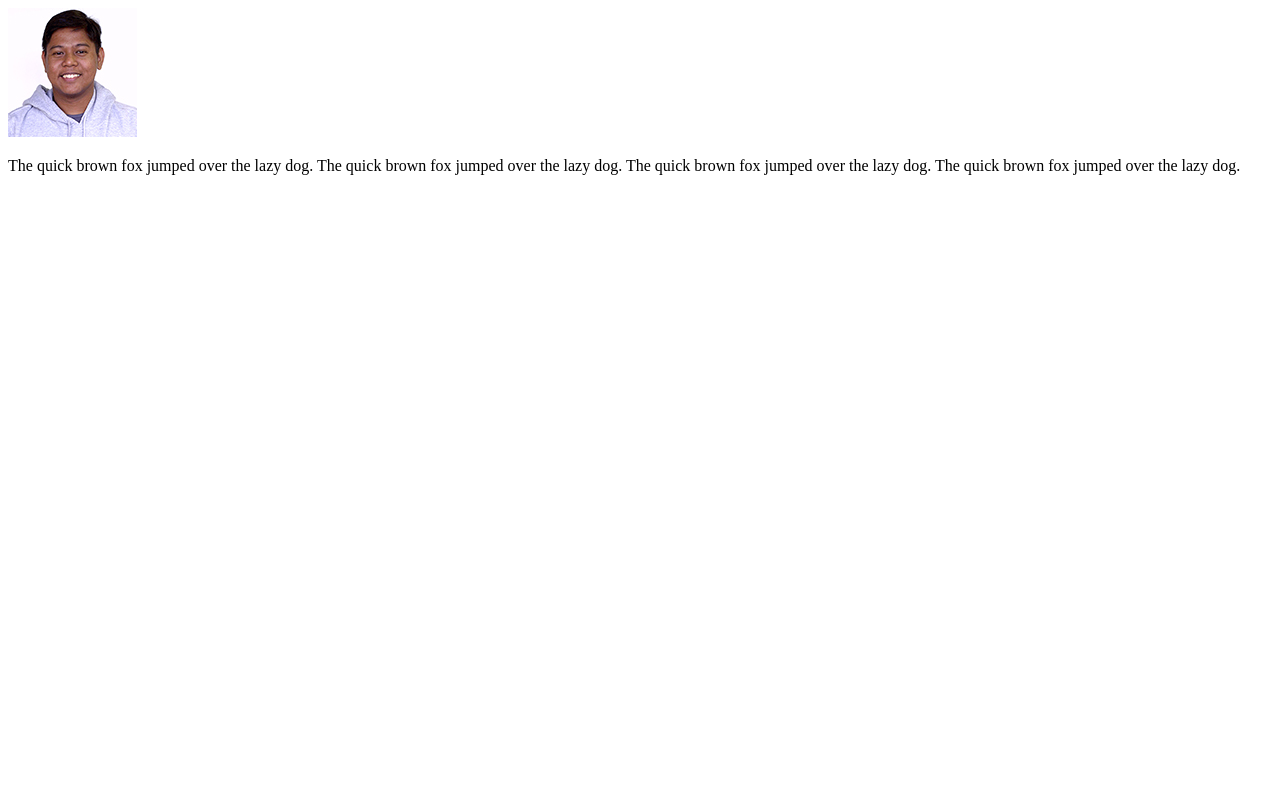
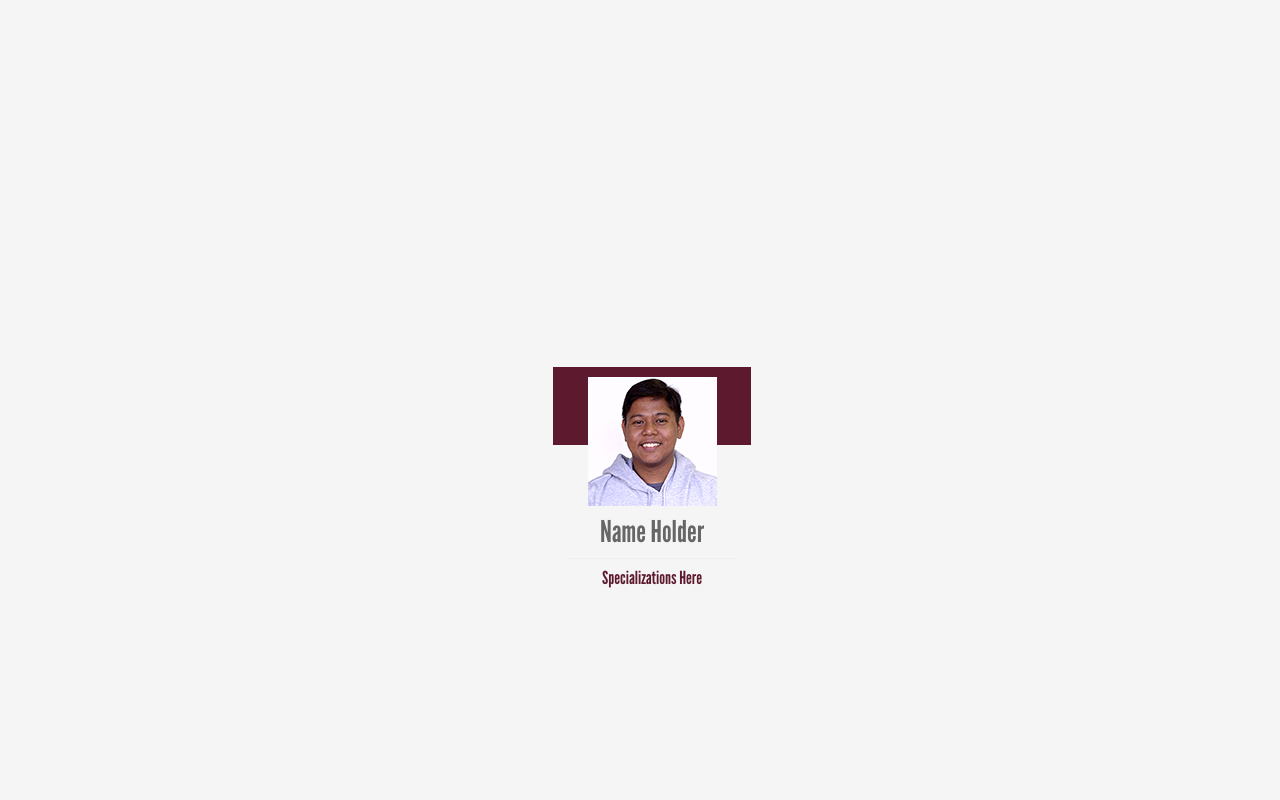
Before and after one commit to cjayaranon/operation-winston-koy, a Django app: page /trainers/ in a window 1280 px wide. Run offline with Django 3.2, Linux system fonts and the light colour scheme; some libraries are stand-ins or nearby versions.

Commit message:
ADDED the hackademy pro logo animation CREATED the course trainer profiles view as a separate file, with flip action CREATED trainers page, removed the course trainer profile views and replaced these with placeholders for convenience in future merge

```diff
--- a/winston_koy/frontend/static/css/bootstrap_override_trainers.css
+++ b/winston_koy/frontend/static/css/bootstrap_override_trainers.css
@@ -40,3 +40,7 @@ h1 .placeholder{
     text-align: center;
     font-family: league_gothic_regular;
 }
+
+.col-md-6{
+
+}
--- a/winston_koy/frontend/static/css/style.css
+++ b/winston_koy/frontend/static/css/style.css
@@ -1,17 +1,81 @@
-$transition-duration: 0.8s;
-$transition-easing: cubic-bezier(0.230, 1.000, 0.320, 1.000);
-$bounce-easing: cubic-bezier(0.175, 0.885, 0.320, 1.275);
-$closed-width: 200px;
-$closed-height: 80px;
-$opened-width: 400px;
-$opened-height: 160px;
+@font-face{
+    font-family: 'league_gothic_regular';
+    src: url('../fonts/LeagueGothic-Regular.otf');
+    letter-spacing: 20px;
+}
+
+@font-face{
+    font-family: 'league_gothic_italic';
+    src: url('../fonts/LeagueGothic-Italic.otf');
+}
+
+@font-face{
+    font-family: 'league_gothic_condensedRegular';
+    src: url('../fonts/LeagueGothic-CondensedRegular.otf');
+}
+
+@font-face{
+    font-family: 'league_gothic_condensedItalic';
+    src: url('../fonts/LeagueGothic-CondensedItalic.otf');
+}
+
+@font-face{
+    font-family: 'segoeUI';
+    src: url('../fonts/segoeuil.ttf');
+}
+
+html, body {
+  width: 100%;
+  height: 100%;
+  margin: 0;
+  -webkit-user-select: none;
+     -moz-user-select: none;
+      -ms-user-select: none;
+          user-select: none; }
+
+body {
+  display: -webkit-box;
+  display: -webkit-flex;
+  display: -ms-flexbox;
+  display: flex;
+  font-family: league_gothic_regular;
+  font-size: 18px;
+  -webkit-perspective: 1000px;
+          perspective: 1000px;
+  background-color: #f5f5f5;
+  -webkit-box-orient: vertical;
+  -webkit-box-direction: normal;
+  -webkit-flex-direction: column;
+      -ms-flex-direction: column;
+          flex-direction: column;
+  -webkit-box-pack: center;
+  -webkit-justify-content: center;
+      -ms-flex-pack: center;
+          justify-content: center;
+  -webkit-box-align: center;
+  -webkit-align-items: center;
+      -ms-flex-align: center;
+          align-items: center; }
+
+.description {
+  margin-top: 50px;
+  text-align: center;
+  color: #999;
+  -webkit-transition: opacity 0.3s ease;
+          transition: opacity 0.3s ease; }
+
+.description a {
+  color: #4A9DF6;
+  text-decoration: none; }
 
 .btn.is-open ~ .description {
   opacity: 0; }
 
 .btn {
-  width: 100%;
-  height: 237.55px;
+  display: block;
+  position: relative;
+  width: 200px;
+  height: 80px;
   -webkit-transition: width 0.8s cubic-bezier(0.23, 1, 0.32, 1), height 0.8s cubic-bezier(0.23, 1, 0.32, 1), -webkit-transform 0.8s cubic-bezier(0.175, 0.885, 0.32, 1.275);
           transition: width 0.8s cubic-bezier(0.23, 1, 0.32, 1), height 0.8s cubic-bezier(0.23, 1, 0.32, 1), transform 0.8s cubic-bezier(0.175, 0.885, 0.32, 1.275);
   -webkit-transform-style: preserve-3d;
@@ -19,22 +83,22 @@ $opened-height: 160px;
   -webkit-transform-origin: 50% 50%;
       -ms-transform-origin: 50% 50%;
           transform-origin: 50% 50%;
-}
+  text-align: center; }
 
 .btn-front {
   position: absolute;
+  display: block;
   width: 100%;
   height: 100%;
+  line-height: 80px;
+  background-color: #5d192d;
+  color: #5d192d;
   cursor: pointer;
-  -webkit-backface-visibility: hidden;
-          backface-visibility: hidden;
   -webkit-tap-highlight-color: transparent;
   -webkit-transition: background 0.15s ease, line-height 0.8s cubic-bezier(0.23, 1, 0.32, 1);
-          transition: background 0.15s ease, line-height 0.8s cubic-bezier(0.23, 1, 0.32, 1);
-  overflow: hidden}
+          transition: background 0.15s ease, line-height 0.8s cubic-bezier(0.23, 1, 0.32, 1); }
   .btn-front:hover {
-    background-color: #666666;
-    color: #000000}
+    background-color: #f4d7e0; }
 
 .btn-back {
   position: absolute;
@@ -42,16 +106,12 @@ $opened-height: 160px;
   height: 100%;
   background-color: #eee;
   color: #222;
-  -webkit-backface-visibility: hidden;
-          backface-visibility: hidden;
+  overflow: hidden;
   -webkit-transform: translateZ(-2px) rotateX(180deg);
           transform: translateZ(-2px) rotateX(180deg);
-  overflow: hidden;
   -webkit-transition: box-shadow 0.8s ease;
           transition: box-shadow 0.8s ease; }
-  .btn-back p {
-    margin-top: 27px;
-    margin-bottom: 25px; }
+
   .btn-back button {
     padding: 12px 20px;
     width: 30%;
@@ -59,7 +119,7 @@ $opened-height: 160px;
     background-color: transparent;
     border: 0;
     border-radius: 2px;
-    font-size: 16px;
+    font-size: 1em;
     cursor: pointer;
     -webkit-appearance: none;
     -webkit-tap-highlight-color: transparent;
@@ -68,12 +128,15 @@ $opened-height: 160px;
   .btn-back button:focus {
     outline: 0; }
   .btn-back button.yes {
-    background-color: #5d192d;
+    background-color: #2196F3;
     color: #fff; }
     .btn-back button.yes:hover {
-      background-color: #f4d7e0; }
+      background-color: #51adf6; }
   .btn-back button.no {
-    color: #2196F3; }
+    color: #2196F3;
+    padding-top: 10px;
+    padding-bottom: 10px;
+  }
     .btn-back button.no:hover {
       background-color: #ddd; }
 
@@ -89,7 +152,8 @@ $opened-height: 160px;
     pointer-events: none;
     line-height: 160px; }
   .btn.is-open .btn-back {
-    box-shadow: 0 8px 25px rgba(0, 0, 0, 0.4); }
+    box-shadow: 0 8px 25px rgba(0, 0, 0, 0.4);
+    overflow: hidden; }
 
 .btn[data-direction="top"].is-open {
   -webkit-transform: rotateX(180deg);
@@ -106,3 +170,48 @@ $opened-height: 160px;
 .btn[data-direction="left"].is-open {
   -webkit-transform: rotateY(-180deg);
           transform: rotateY(-180deg); }
+
+.trainer_here{
+  padding-top: 10px;
+  width: 100%;
+  height: 100%;
+  backface-visibility: hidden;
+
+}
+
+.nameholder{
+  font-family: league_gothic_regular;
+  color: #666666;
+  margin-top: 10px;
+  backface-visibility: hidden;
+}
+
+h4 h3{
+  color: #5d192d;
+  font-family: league_gothic_italic;
+  backface-visibility: hidden;
+}
+
+.page-header{
+  margin-bottom: 10px;
+  backface-visibility: hidden;
+  overflow: hidden;
+}
+
+.container.fluid{
+  backface-visibility: hidden;
+  overflow: hidden;
+}
+
+p{
+  /*word-break: break-all;*/
+  /*word-wrap: break-word;*/
+  margin: 5px;
+  font-size: 16px;
+  overflow: hidden;
+  white-space: normal;
+}
+
+.container{
+  width: auto;
+}
--- a/winston_koy/frontend/templates/course_trainer_profile.html
+++ b/winston_koy/frontend/templates/course_trainer_profile.html
@@ -1,15 +1,36 @@
 <!DOCTYPE html>
 <html>
 <head>
-
+    <link rel="stylesheet" type="text/css" href="/../static/css/bootstrap.min.css">
+    <link rel="stylesheet" type="text/css" href="/../static/css/style.css">
+    <meta name="viewport" content="width=device-width, initial-scale=1">
 </head>
 <body>
-    <img src="/../static/images/jefford1.jpg">
-    <p align="justify">The quick brown fox jumped over the lazy dog. The quick brown fox jumped over the lazy dog. The quick brown fox jumped over the lazy dog. The quick brown fox jumped over the lazy dog.</p>
+
+    <div class="btn">
+        <div class="btn-back">
+            <h3 style="margin-top: 5px; margin-bottom: 5px;">Name Holder</h3>
+            <div>
+                <p>The quick brown fox jumped over the lazy dog. The quick brown fox jumped over the lazy dog. The quick brown fox jumped over the lazy dog. The quick brown fox jumped over the lazy dog. The quick brown fox jumped over the lazy dog.</p>
+            </div>
+            <button class="no">No</button>
+        </div>
+        <div class="btn-front">
+            <div class="container-fluid">
+                <div class="trainer_here">
+                    <img src="/../static/images/jefford1.jpg">
+                    <h2 class="page-header nameholder">
+                        Name Holder
+                    </h2>
+                    <h4>Specializations Here</h4>
+                </div>
+            </div>
+
+        </div>
+    </div>
 
 </body>
-    <script src="/../static/js/jquery.min.js"></script>
-    <script src="/../static/js/bootstrap.min.js"></script>
+    <script src="/../static/js/pseudo_script.js"></script>
 </html>
 
 <!-- <div class="container">
--- a/winston_koy/winston_koy/urls.py
+++ b/winston_koy/winston_koy/urls.py
@@ -27,5 +27,5 @@ urlpatterns = patterns('',
     url(r'^admin/', include(admin.site.urls)),
     url(r'^about/', TemplateView.as_view(template_name='about.html')),
     url(r'^trainers_page/', trainers_page),
-    url(r'^trainers/', trainer_profile),
+    url(r'^trainers/$', trainer_profile),
 )
```
Also changed, not shown: winston_koy/frontend/static/js/pseudo_script.js (added, +45 -0 lines), winston_koy/frontend/static/js/script.js (+39 -39 lines), winston_koy/frontend/templates/trainers.html (+4 -3 lines), winston_koy/winston_koy/testimonial_model.py (added, +13 -0 lines), winston_koy/winston_koy/trainer_models_test.py (added, +20 -0 lines), 2 other files.
